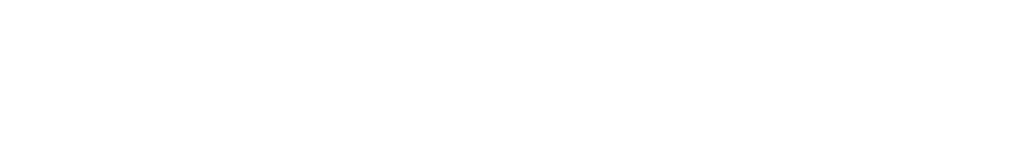
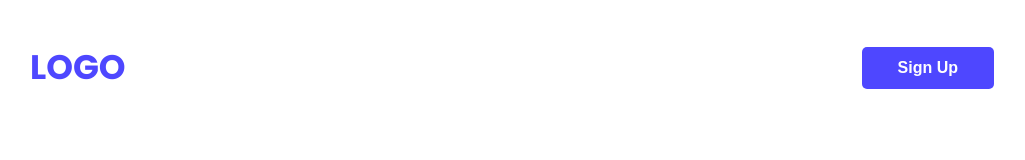
Before and after one commit to Yousufali999/fist-assignment-repo, a plain HTML site: page index.html in a window 1280 px wide. Shown: the whole page, without its empty margins (128-1153 px from the left). Drawn offline with Linux system fonts and the light colour scheme.

Commit message:
added style and tag

```diff
--- a/index.html
+++ b/index.html
@@ -4,8 +4,17 @@
     <meta charset="UTF-8">
     <meta name="viewport" content="width=device-width, initial-scale=1.0">
     <title>My fist Assignment</title>
+    <link rel="stylesheet" href="style/style.css">
+    <link rel="preconnect" href="https://fonts. googleapis.com">
+    <link rel="preconnect" href="https://fonts.gstatic.com" crossorigin>
+    <link href="https://fonts.googleapis.com/css2?family=Poppins:ital,wght@0,100;0,200;0,300;0,400;0,500;0,600;0,700;0,800;0,900;1,100;1,200;1,300;1,400;1,500;1,600;1,700;1,800;1,900&display=swap" rel="stylesheet">
 </head>
 <body>
-
+    <header>
+        <nav class="nav_section">
+            <h3 class="header_Logo logo_color">LOGO</h3>
+            <button class="primary_bton">Sign Up</button>
+        </nav>
+    </header>
 </body>
 </html>
--- a/style/style.css
+++ b/style/style.css
@@ -0,0 +1,30 @@
+body{
+  font-family: "Poppins", sans-serif;
+  font-style: normal;
+}
+
+/* Share_Style  */
+.logo_color{
+    color: #4E47FF;
+}
+.primary_bton{
+    font-size: 16px;
+    font-weight: bold;
+    padding: 12px 36px;
+    color: #FFFFFF;
+    background-color: #4E47FF;
+    border: none;
+    border-radius: 5px;
+
+}
+/* Nav_Style  */
+.nav_section{
+    display:flex;
+    align-items: center;
+    justify-content: space-between;
+    padding: 0 150px;
+}
+.header_Logo{
+    font-size: 34px;
+
+}
```
